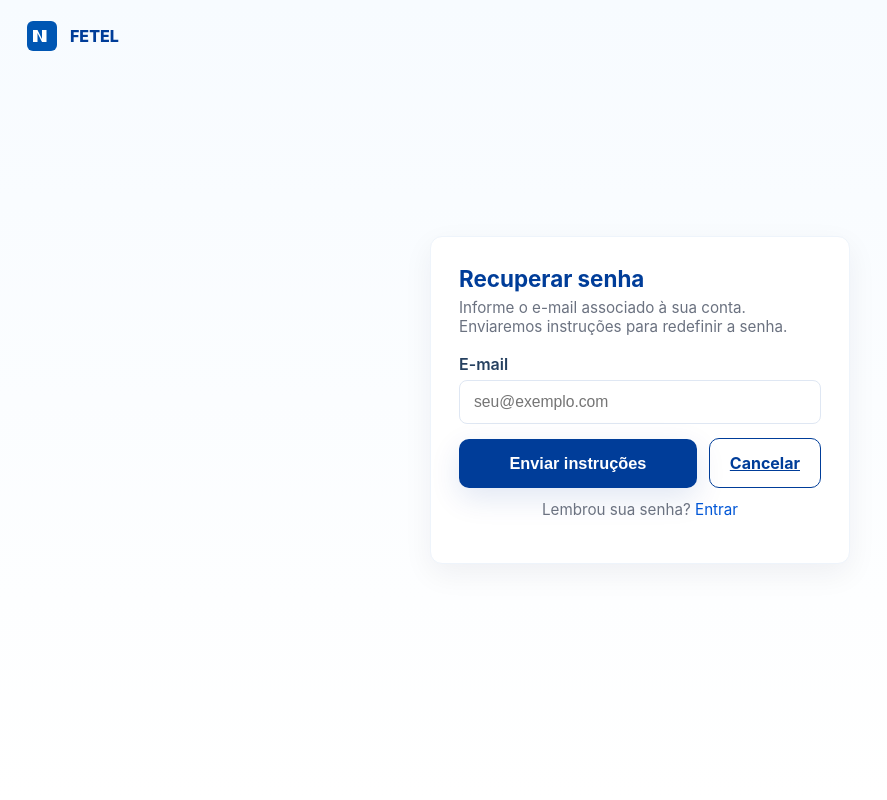
After one commit to vivolli/TCC-etec, a PHP site: page /php/login/esqueceuSenha.php in a window 1280 px wide. The commit adds this page. Shown: the whole page, without its empty margins (0-887 px from the left). Run offline with PHP 8.4, Linux system fonts and the light colour scheme.

Commit message:
atualizacoes 03/01/2026

```diff
--- /dev/null
+++ b/css/login.css
@@ -0,0 +1,149 @@
+:root{
+  --blue:#003d99;
+  --blue-600:#0056d6;
+  --white:#ffffff;
+  --muted:#6b7280;
+}
+
+*{box-sizing:border-box}
+html,body{height:100%}
+body{
+  margin:0;
+  font-family: 'Inter', 'Poppins', system-ui, -apple-system, 'Segoe UI', Roboto, Arial;
+  background: linear-gradient(180deg, #f7fbff 0%, #ffffff 100%);
+  color:#122;
+  -webkit-font-smoothing:antialiased;
+}
+
+.login-page{
+  min-height:100vh;
+  display:flex;
+  flex-direction:column;
+  align-items:center;
+  justify-content:center;
+  gap:18px;
+  padding:28px 16px;
+}
+
+.brand-link{
+  display:flex;
+  align-items:center;
+  gap:10px;
+  text-decoration:none;
+  color:var(--blue);
+  position:absolute;
+  left:24px;
+  top:18px;
+}
+
+.brand-link .brand{font-weight:800}
+
+.login-card{
+  width:100%;
+  max-width:420px;
+  background:#fff;
+  border:1px solid #eef4fb;
+  border-radius:12px;
+  padding:28px;
+  box-shadow: 0 10px 30px rgba(4,16,46,0.06);
+}
+
+.login-card h1{margin:0 0 6px; color:var(--blue); font-size:1.4rem}
+.login-card .lead{margin:0 0 18px; color:var(--muted); font-size:0.95rem}
+
+.login-form label{display:block; font-weight:600; margin:12px 0 6px; color:#254060}
+.login-form input[type="email"], .login-form input[type="password"]{
+  width:100%;
+  padding:12px 14px;
+  border-radius:8px;
+  border:1px solid #dfe7f3;
+  font-size:0.98rem;
+}
+
+.login-form input[type="text"], .login-form input[type="password"], .login-form input.masked{
+  font-family: inherit;
+  font-size: 0.98rem;
+  line-height: 1.2;
+  letter-spacing: normal;
+}
+
+.login-form input.masked{
+  -webkit-text-security: disc;
+}
+
+.password-field{position:relative}
+.password-field .field{
+  position:absolute;
+  inset:0;
+  width:100%;
+  height:100%;
+  box-sizing:border-box;
+  margin:0;
+  padding:12px 14px;
+  border-radius:8px;
+  border:1px solid #dfe7f3;
+  font-size:0.98rem;
+  background:transparent;
+}
+.password-field .masked{opacity:1; pointer-events:auto; z-index:2}
+.password-field .visible{opacity:0; pointer-events:none; z-index:1}
+.password-field input::placeholder{color:#9aa7bf}
+.toggle-password{
+  position:absolute;
+  right:6px;
+  top:50%;
+  transform:translateY(-50%);
+  background:transparent;
+  border:0;
+  color:var(--blue-600);
+  width:36px;
+  height:36px;
+  display:inline-flex;
+  align-items:center;
+  justify-content:center;
+  padding:0;
+  border-radius:8px;
+  cursor:pointer;
+  z-index:3;
+}
+.toggle-password svg{width:20px; height:20px; display:block}
+.toggle-password:focus{outline:2px solid rgba(0,86,179,0.12); outline-offset:3px}
+
+.form-row{display:flex; align-items:center; justify-content:space-between; margin:12px 0 18px}
+.checkbox{display:flex; align-items:center; gap:8px; font-size:0.95rem; color:var(--muted)}
+.checkbox input{width:16px; height:16px}
+.forgot{color:var(--blue-600); text-decoration:none; font-size:0.95rem}
+.forgot:hover{text-decoration:underline}
+
+.btn{
+  display:inline-block;
+  padding:14px 20px;
+  border-radius:10px;
+  border:1px solid var(--blue);
+  background:transparent;
+  color:var(--blue);
+  font-weight:700;
+  cursor:pointer;
+  font-size:1rem;
+  transition:all .14s ease;
+}
+.btn.primary{
+  display:block;
+  width:100%;
+  padding:14px 20px;
+  border-radius:10px;
+  background:var(--blue);
+  color:var(--white);
+  border-color:transparent;
+  box-shadow:0 10px 30px rgba(0,61,153,0.12);
+  font-size:1.02rem;
+}
+.btn.primary:hover{transform:translateY(-2px);box-shadow:0 12px 34px rgba(0,61,153,0.14)}
+
+.signup{margin-top:12px;color:var(--muted);font-size:0.95rem;text-align:center}
+.signup a{color:var(--blue-600);text-decoration:none}
+
+@media (max-width:480px){
+  .brand-link{left:12px}
+  .login-card{padding:20px}
+}
--- /dev/null
+++ b/php/login/esqueceuSenha.php
@@ -0,0 +1,72 @@
+<?php
+// página visual de recuperação de senha (somente front-end + resposta de confirmação)
+// não envia e-mail — integre a lógica de envio onde indicado
+
+$sent = false;
+$error = '';
+if ($_SERVER['REQUEST_METHOD'] === 'POST') {
+    $email = filter_input(INPUT_POST, 'email', FILTER_VALIDATE_EMAIL);
+    if (!$email) {
+        $error = 'Por favor informe um e-mail válido.';
+    } else {
+        // aqui você pode integrar a lógica de envio de e-mail (ex: enviar token/reset link)
+        // exemplo: enviar_email_reset($email);
+        $sent = true;
+    }
+}
+?>
+<!doctype html>
+<html lang="pt-BR">
+<head>
+    <meta charset="utf-8" />
+    <meta name="viewport" content="width=device-width, initial-scale=1" />
+    <title>Recuperar senha — FETEL</title>
+    <link rel="stylesheet" href="../../css/login.css">
+    <meta name="robots" content="noindex">
+</head>
+<body>
+    <main class="login-page">
+        <a class="brand-link" href="../login/login.php" aria-label="Voltar ao login">
+            <svg width="36" height="36" viewBox="0 0 24 24" fill="none" xmlns="http://www.w3.org/2000/svg" aria-hidden="true">
+                <rect x="2" y="2" width="20" height="20" rx="4" fill="#0056b3" />
+                <path d="M6 16V8h3l3 6V8h3v8h-3l-3-6v6H6z" fill="#fff" />
+            </svg>
+            <span class="brand">FETEL</span>
+        </a>
+
+        <section class="login-card" aria-labelledby="forgotTitle">
+            <h1 id="forgotTitle">Recuperar senha</h1>
+            <p class="lead">Informe o e-mail associado à sua conta. Enviaremos instruções para redefinir a senha.</p>
+
+            <?php if ($sent): ?>
+                <div class="card" style="border-left:4px solid var(--blue); background:#fbfeff;">
+                    <h3>Verifique seu e-mail</h3>
+                    <p>Se existir uma conta com o e-mail informado, você receberá um link com instruções para redefinir sua senha.</p>
+                    <a class="btn" href="../login/login.php">Voltar ao login</a>
+                </div>
+            <?php else: ?>
+
+            <?php if ($error): ?>
+                <div class="card" style="border-left:4px solid #f59e0b; background:#fff9ed;">
+                    <p style="margin:0;color:#92400e"><?=htmlspecialchars($error)?></p>
+                </div>
+            <?php endif; ?>
+
+            <form class="login-form" method="post" action="<?php echo htmlspecialchars($_SERVER['PHP_SELF']); ?>" novalidate>
+                <label for="email">E-mail</label>
+                <input type="email" name="email" id="email" required autocomplete="email" placeholder="seu@exemplo.com">
+
+                <div style="margin-top:14px; display:flex; gap:12px; align-items:center;">
+                    <button type="submit" class="btn primary">Enviar instruções</button>
+                    <a class="btn" href="../login/login.php">Cancelar</a>
+                </div>
+            </form>
+
+            <?php endif; ?>
+
+            <p class="signup" style="margin-top:12px">Lembrou sua senha? <a href="../login/login.php">Entrar</a></p>
+        </section>
+    </main>
+
+</body>
+</html>
--- /dev/null
+++ b/php/login/login.php
@@ -0,0 +1,4 @@
+<?php
+
+$_SESSION['email'] = $_POST['email'];
+$senha = password_hash($_POST['senha'], PASSWORD_DEFAULT);
```
Also changed, not shown: css/index.css (+31 -0 lines), index.html (+10 -2 lines), js/script.js (+1 -7 lines), php/login/login.html (added, +48 -0 lines), secretaria/secretaria.php (renamed from php/secretaria.php).
